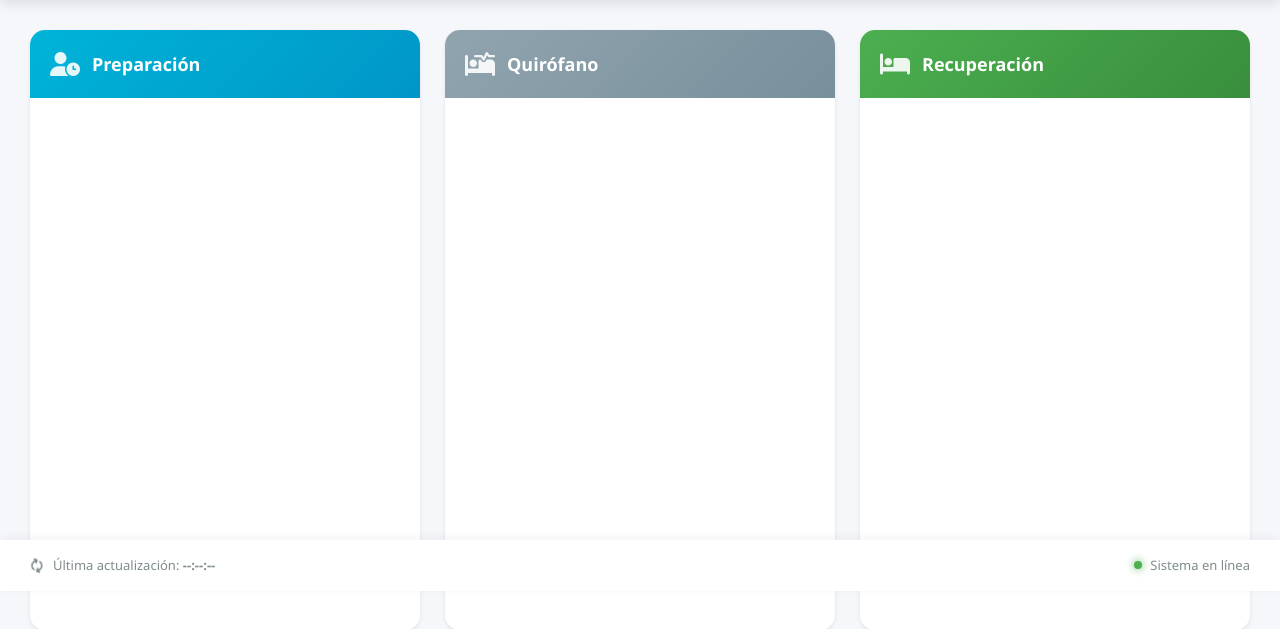
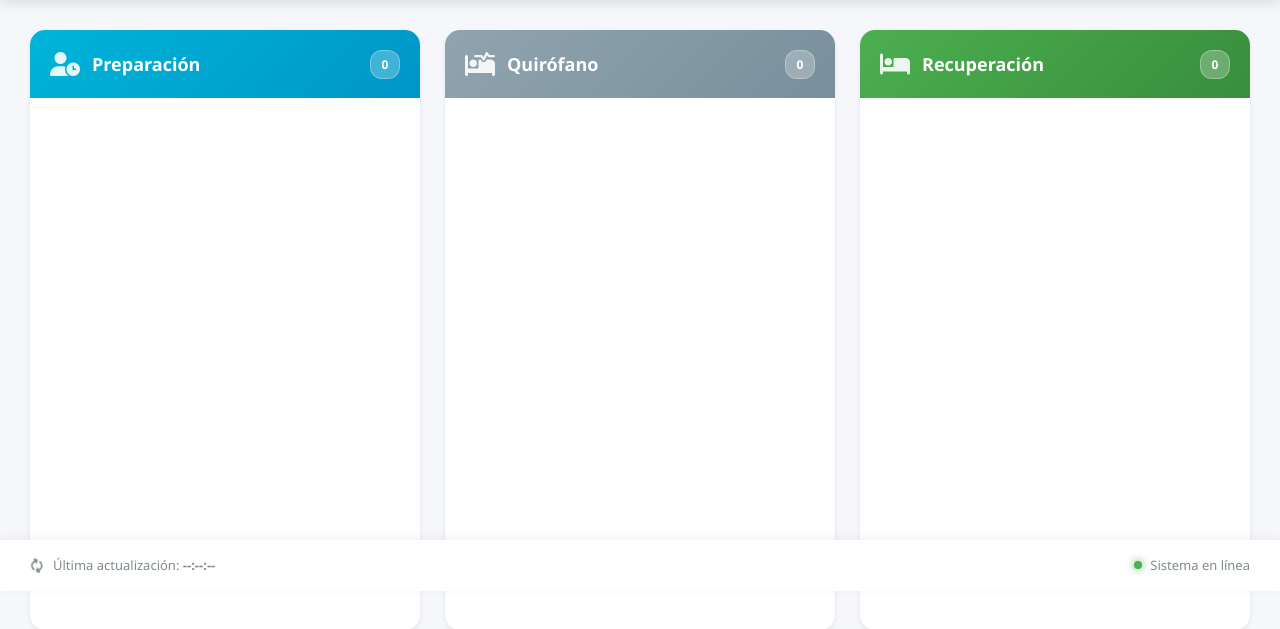
Before and after one commit to jedapeso/Proyecto, a Flask app: page /tableros/cirugia in a window 1280 px wide. Shown: the part 209-838 px from the top of the page. Run offline with Flask 3, Linux system fonts and the light colour scheme.

Commit message:
Mensaje descriptivo de los cambios

```diff
--- a/src/static/tableros/css/tablero_cir.css
+++ b/src/static/tableros/css/tablero_cir.css
@@ -693,3 +693,34 @@ body {
     font-size: 13px;
     color: var(--text-light);
 }
+/* ========== CONTADOR COMPACTO EN HEADERS ========== */
+.contador {
+    background: rgba(255, 255, 255, 0.25);
+    color: white;
+    padding: 4px 10px;
+    border-radius: 12px;
+    font-size: 12px;
+    font-weight: 700;
+    margin-left: auto;
+    min-width: 30px;
+    text-align: center;
+    backdrop-filter: blur(10px);
+    border: 1px solid rgba(255, 255, 255, 0.3);
+}
+
+/* Animación suave cuando cambia el número */
+@keyframes pulse {
+    0% {
+        transform: scale(1);
+    }
+    50% {
+        transform: scale(1.15);
+    }
+    100% {
+        transform: scale(1);
+    }
+}
+
+.contador.updated {
+    animation: pulse 0.4s ease-in-out;
+}
--- a/src/templates/tableros/tablero_cir.html
+++ b/src/templates/tableros/tablero_cir.html
@@ -68,13 +68,13 @@
     <main class="main-content">
         <div class="tablero-grid">
             <!-- Columna Preparación -->
-            <!-- Columna Preparación -->
             <div class="columna-estado" data-estado="preparacion">
                 <div class="columna-header preparacion">
                     <div class="header-icon">
                         <i class="fas fa-user-clock"></i>
                     </div>
                     <h2>Preparación</h2>
+                    <span class="contador" id="count-preparacion">0</span>
                 </div>
                 <div class="lista-pacientes" id="lista-preparacion">
                     <!-- Pacientes se cargan aquí -->
@@ -88,6 +88,7 @@
                         <i class="fas fa-procedures"></i>
                     </div>
                     <h2>Quirófano</h2>
+                    <span class="contador" id="count-quirofano">0</span>
                 </div>
                 <div class="lista-pacientes" id="lista-quirofano">
                     <!-- Pacientes se cargan aquí -->
@@ -101,12 +102,12 @@
                         <i class="fas fa-bed"></i>
                     </div>
                     <h2>Recuperación</h2>
+                    <span class="contador" id="count-recuperacion">0</span>
                 </div>
                 <div class="lista-pacientes" id="lista-recuperacion">
                     <!-- Pacientes se cargan aquí -->
                 </div>
             </div>
-
         </div>
     </main>
 
```
Lines whose indentation alone changed are shown as unchanged.
